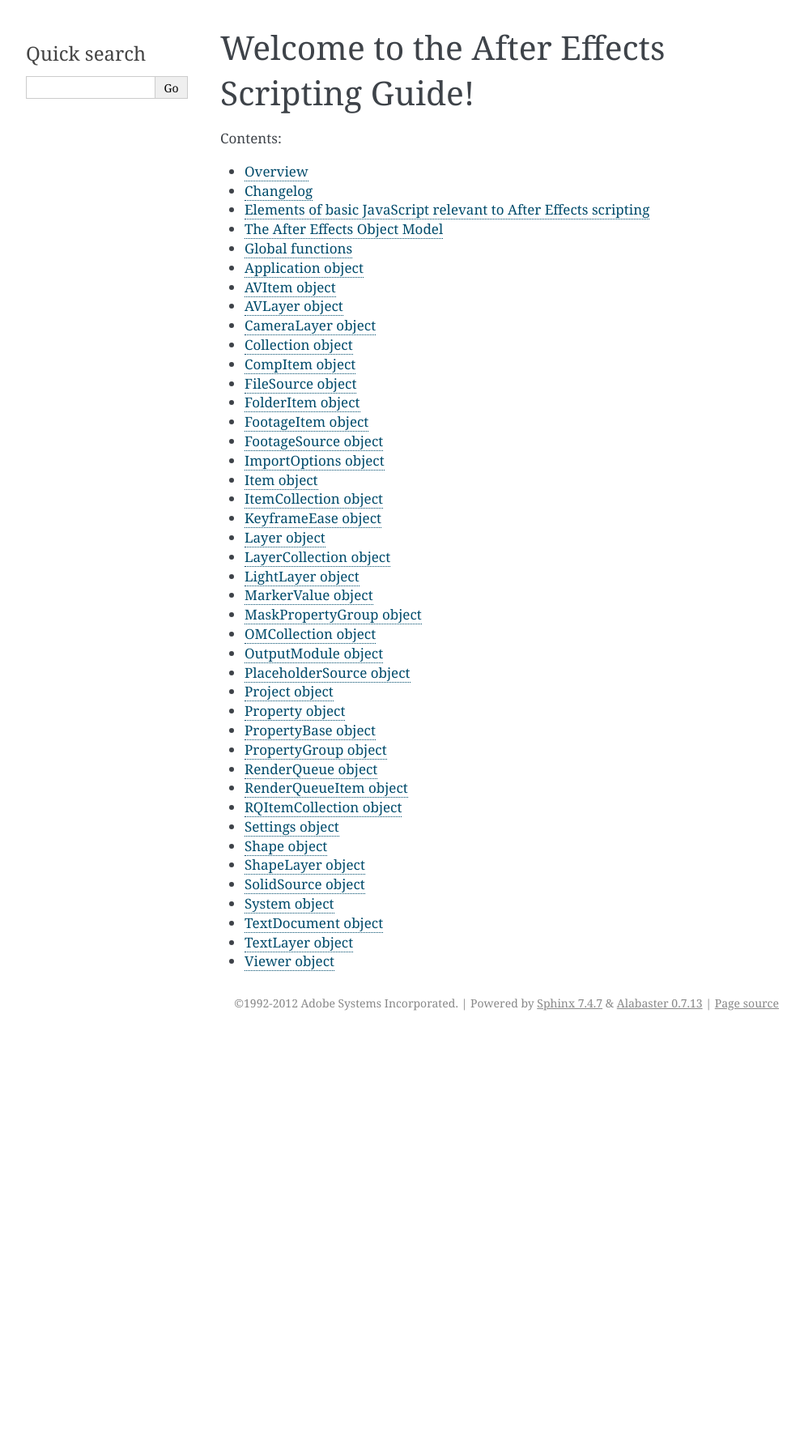
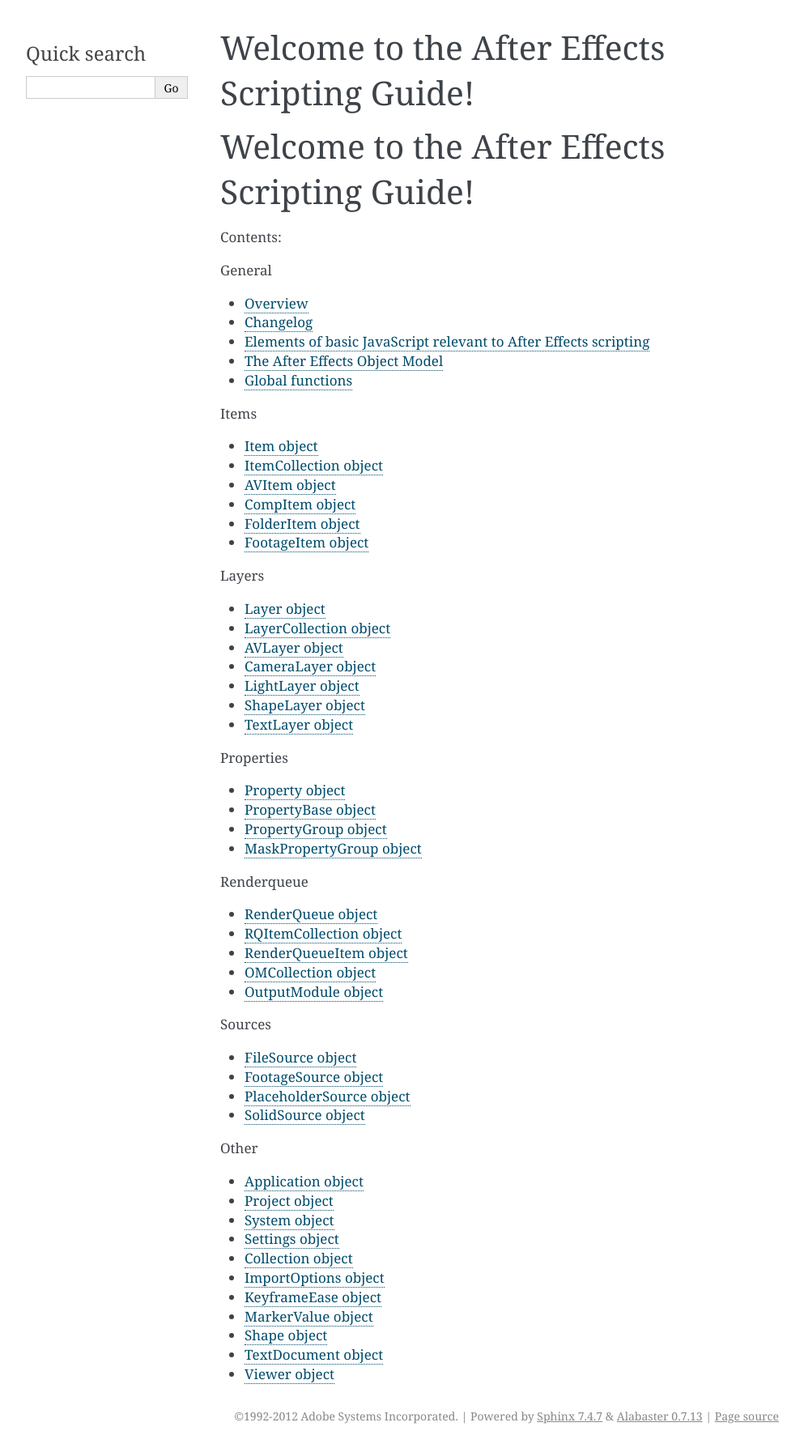
Before and after one commit to docsforadobe/after-effects-scripting-guide, a Sphinx documentation site: the page built from docs/index.rst, in a window 1280 px wide. Shown: the whole page at 81% size, without its empty margins (148-1141 px from the left). Built offline with Sphinx 7.4.7, drawn with Linux system fonts in a browser that asks for light colours; before the commit the page ends 1278 px from its top, so only the background shows below that.

Commit message:
Change toc order and create categories
This will add headers in the sidebar and the main page. See docs.readthedocs.io for an example on how this will look.

Created this pull request to discuss the categories. Are all topics in the correct category and order? Are the name of the categories ok?

I'm not sure if application and project is in the correct place. And if sources should be moved to underneath items or not.

```diff
--- a/docs/index.rst
+++ b/docs/index.rst
@@ -1,3 +1,11 @@
+.. aedocs documentation master file, created by
+   sphinx-quickstart on Mon Feb  1 14:43:26 2016.
+   You can adapt this file completely to your liking, but it should at least
+   contain the root `toctree` directive.
+
+Welcome to the After Effects Scripting Guide!
+---------------------------------------------
+
 .. aedocs documentation master file, created by
    sphinx-quickstart on Mon Feb  1 14:43:26 2016.
    You can adapt this file completely to your liking, but it should at least
@@ -9,47 +17,78 @@
 Contents:
 
 .. toctree::
-   :maxdepth: 1
+    :maxdepth: 1
+    :caption: General
 
-   overview
-   changelog
-   javascript
-   objectmodel
-   globals
-   application
-   avitem
-   avlayer
-   cameralayer
-   collection
-   compitem
-   filesource
-   folderitem
-   footageitem
-   footagesource
-   importoptions
-   item
-   itemcollection
-   keyframeease
-   layer
-   layercollection
-   lightlayer
-   markervalue
-   maskpropertygroup
-   omcollection
-   outputmodule
-   placeholdersource
-   project
-   property
-   propertybase
-   propertygroup
-   renderqueue
-   renderqueueitem
-   rqitemcollection
-   settings
-   shape
-   shapelayer
-   solidsource
-   system
-   textdocument
-   textlayer
-   viewer
+    overview
+    changelog
+    javascript
+    objectmodel
+    globals
+
+.. toctree::
+    :maxdepth: 1
+    :caption: Items
+
+    item
+    itemcollection
+    avitem
+    compitem
+    folderitem
+    footageitem
+
+.. toctree::
+    :maxdepth: 1
+    :caption: Layers
+
+    layer
+    layercollection
+    avlayer
+    cameralayer
+    lightlayer
+    shapelayer
+    textlayer
+
+.. toctree::
+    :maxdepth: 1
+    :caption: Properties
+
+    property
+    propertybase
+    propertygroup
+    maskpropertygroup
+
+.. toctree::
+    :maxdepth: 1
+    :caption: Renderqueue
+
+    renderqueue
+    rqitemcollection
+    renderqueueitem
+    omcollection
+    outputmodule
+
+.. toctree::
+    :maxdepth: 1
+    :caption: Sources
+
+    filesource
+    footagesource
+    placeholdersource
+    solidsource
+
+.. toctree::
+    :maxdepth: 1
+    :caption: Other
+
+    application
+    project
+    system
+    settings
+    collection
+    importoptions
+    keyframeease
+    markervalue
+    shape
+    textdocument
+    viewer
```
